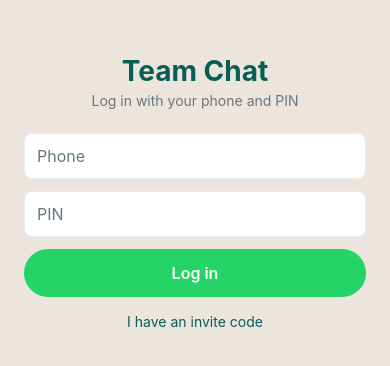
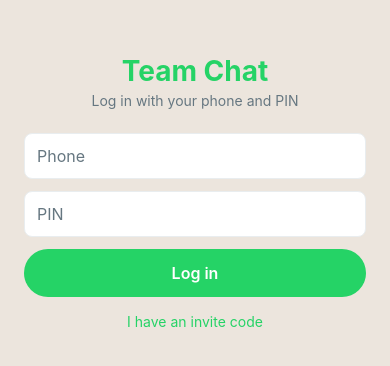
Before and after one commit to ANUBH-001/teamchat, a React Native app in the folder app/: screen / in a window 390 px wide. Shown: the part 230-596 px from the top of the page. Built offline with nearby package versions, Linux system fonts and the light colour scheme; no server answers; what expo-notifications would draw is missing.

Commit message:
Login: use accent color for title/link so they are visible in dark mode
Co-Authored-By: Claude Sonnet 5.5 <noreply@anthropic.com>

```diff
--- a/app/src/screens/LoginScreen.tsx
+++ b/app/src/screens/LoginScreen.tsx
@@ -32,7 +32,7 @@ export default function LoginScreen() {
 
   return (
     <View style={{ flex: 1, justifyContent: 'center', padding: 24, backgroundColor: t.background }}>
-      <Text style={{ fontSize: 28, fontWeight: '700', color: t.primary, textAlign: 'center', marginBottom: 4 }}>
+      <Text style={{ fontSize: 28, fontWeight: '700', color: t.accent, textAlign: 'center', marginBottom: 4 }}>
         Team Chat
       </Text>
       <Text style={{ color: t.subtext, textAlign: 'center', marginBottom: 24 }}>
@@ -57,7 +57,7 @@ export default function LoginScreen() {
       </TouchableOpacity>
       <TouchableOpacity onPress={() => { setErr(''); setMode(mode === 'login' ? 'activate' : 'login'); }}
         style={{ marginTop: 16, alignItems: 'center' }}>
-        <Text style={{ color: t.primary }}>
+        <Text style={{ color: t.accent }}>
           {mode === 'login' ? 'I have an invite code' : 'Back to log in'}
         </Text>
       </TouchableOpacity>
```
